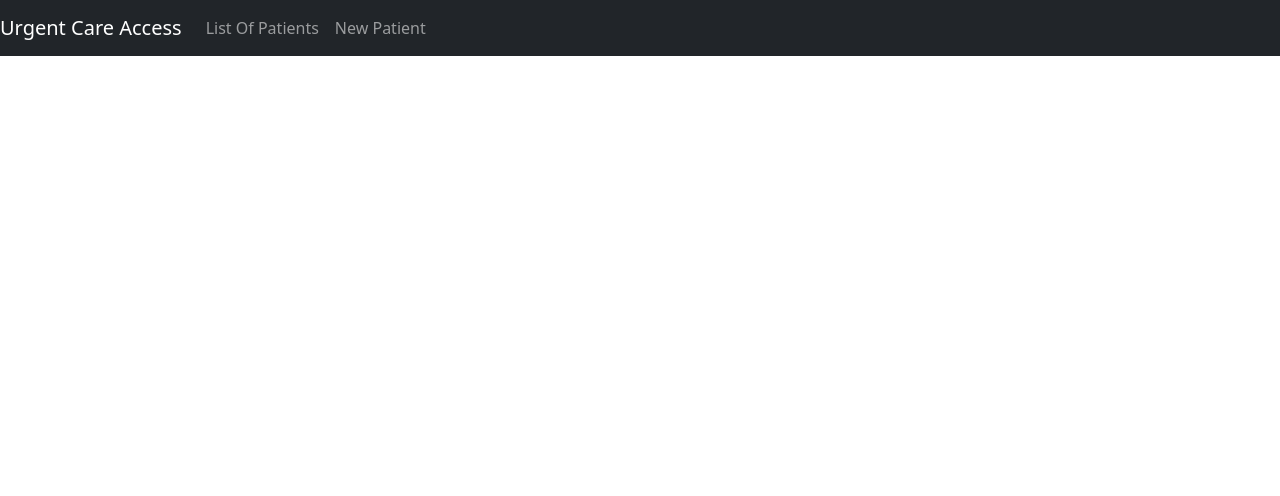
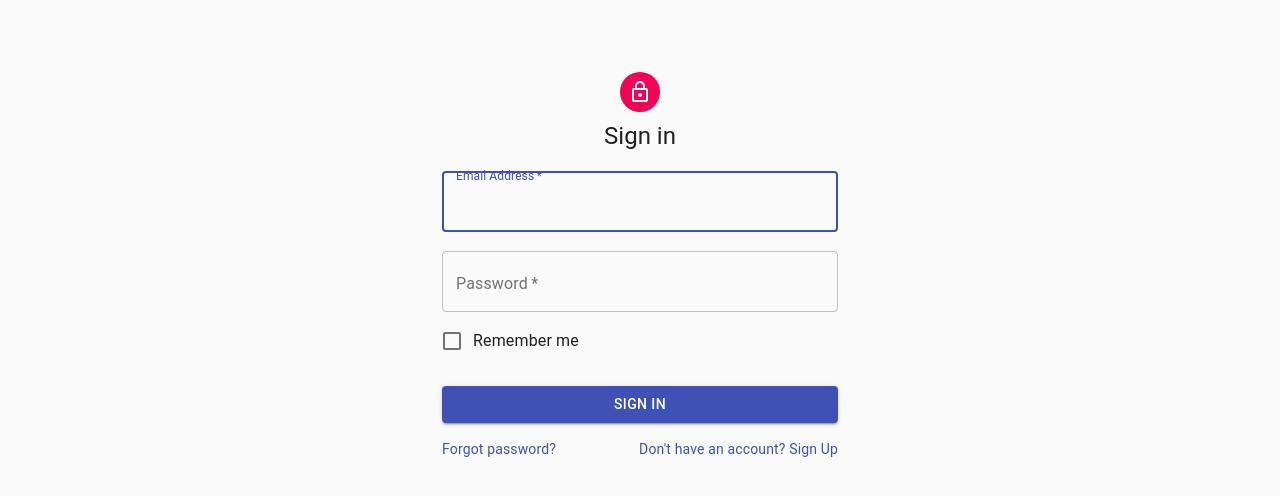
Before and after one commit to sameershah-dot-wav/Urgent-Care-Access, a React (Create React App) app in the folder client/: page /login in a window 1280 px wide. Shown: the top 496 px of the page. Built offline with nearby package versions, Linux system fonts and the light colour scheme.

Commit message:
added login page with no functonailty

```diff
--- a/client/src/app/index.js
+++ b/client/src/app/index.js
@@ -7,6 +7,7 @@
   PatientsInsert,
   PatientsUpdate,
   SignUp,
+  SignIn,
   Home,
 } from "../pages";
 
@@ -16,6 +17,7 @@
       <Router>
         <Switch>
           <Route path="/signup" exact component={SignUp} />
+          <Route path="/login" exact component={SignIn} />
           <div>
             <NavBar />
             <Route path="/" exact component={Home} />
--- /dev/null
+++ b/client/src/pages/HospitalLogin.jsx
@@ -0,0 +1,103 @@
+import React from 'react';
+import Avatar from '@material-ui/core/Avatar';
+import Button from '@material-ui/core/Button';
+import CssBaseline from '@material-ui/core/CssBaseline';
+import TextField from '@material-ui/core/TextField';
+import FormControlLabel from '@material-ui/core/FormControlLabel';
+import Checkbox from '@material-ui/core/Checkbox';
+import Link from '@material-ui/core/Link';
+import Grid from '@material-ui/core/Grid';
+import Box from '@material-ui/core/Box';
+import LockOutlinedIcon from '@material-ui/icons/LockOutlined';
+import Typography from '@material-ui/core/Typography';
+import { makeStyles } from '@material-ui/core/styles';
+import Container from '@material-ui/core/Container';
+
+const useStyles = makeStyles((theme) => ({
+  paper: {
+    marginTop: theme.spacing(8),
+    display: 'flex',
+    flexDirection: 'column',
+    alignItems: 'center',
+  },
+  avatar: {
+    margin: theme.spacing(1),
+    backgroundColor: theme.palette.secondary.main,
+  },
+  form: {
+    width: '100%', // Fix IE 11 issue.
+    marginTop: theme.spacing(1),
+  },
+  submit: {
+    margin: theme.spacing(3, 0, 2),
+  },
+}));
+
+export default function SignIn() {
+  const classes = useStyles();
+
+  return (
+    <Container component="main" maxWidth="xs">
+      <CssBaseline />
+      <div className={classes.paper}>
+        <Avatar className={classes.avatar}>
+          <LockOutlinedIcon />
+        </Avatar>
+        <Typography component="h1" variant="h5">
+          Sign in
+        </Typography>
+        <form className={classes.form} noValidate>
+          <TextField
+            variant="outlined"
+            margin="normal"
+            required
+            fullWidth
+            id="email"
+            label="Email Address"
+            name="email"
+            autoComplete="email"
+            autoFocus
+          />
+          <TextField
+            variant="outlined"
+            margin="normal"
+            required
+            fullWidth
+            name="password"
+            label="Password"
+            type="password"
+            id="password"
+            autoComplete="current-password"
+          />
+          <FormControlLabel
+            control={<Checkbox value="remember" color="primary" />}
+            label="Remember me"
+          />
+          <Button
+            type="submit"
+            fullWidth
+            variant="contained"
+            color="primary"
+            className={classes.submit}
+          >
+            Sign In
+          </Button>
+          <Grid container>
+            <Grid item xs>
+              <Link href="#" variant="body2">
+                Forgot password?
+              </Link>
+            </Grid>
+            <Grid item>
+              <Link href="#" variant="body2">
+                {"Don't have an account? Sign Up"}
+              </Link>
+            </Grid>
+          </Grid>
+        </form>
+      </div>
+      <Box mt={8}>
+      </Box>
+    </Container>
+  );
+}
--- a/client/src/pages/HospitalSignUp.jsx
+++ b/client/src/pages/HospitalSignUp.jsx
@@ -12,6 +12,8 @@
 import Typography from '@material-ui/core/Typography';
 import { makeStyles } from '@material-ui/core/styles';
 import Container from '@material-ui/core/Container';
+
+//source code for signup page template: https://github.com/mui-org/material-ui/blob/v4.x/docs/src/pages/getting-started/templates/sign-up/SignUp.js
 
 const useStyles = makeStyles((theme) => ({
     paper: {
--- a/client/src/pages/index.js
+++ b/client/src/pages/index.js
@@ -2,6 +2,7 @@
 import PatientsInsert from  './PatientsInsert'
 import PatientsUpdate from './PatientsUpdate'
 import SignUp from './HospitalSignUp'
+import  SignIn from './HospitalLogin'
 import Home from './Home'
 
-export {Home, PatientsList, PatientsInsert, PatientsUpdate, SignUp }
+export {Home, PatientsList, PatientsInsert, PatientsUpdate, SignUp, SignIn }
```
